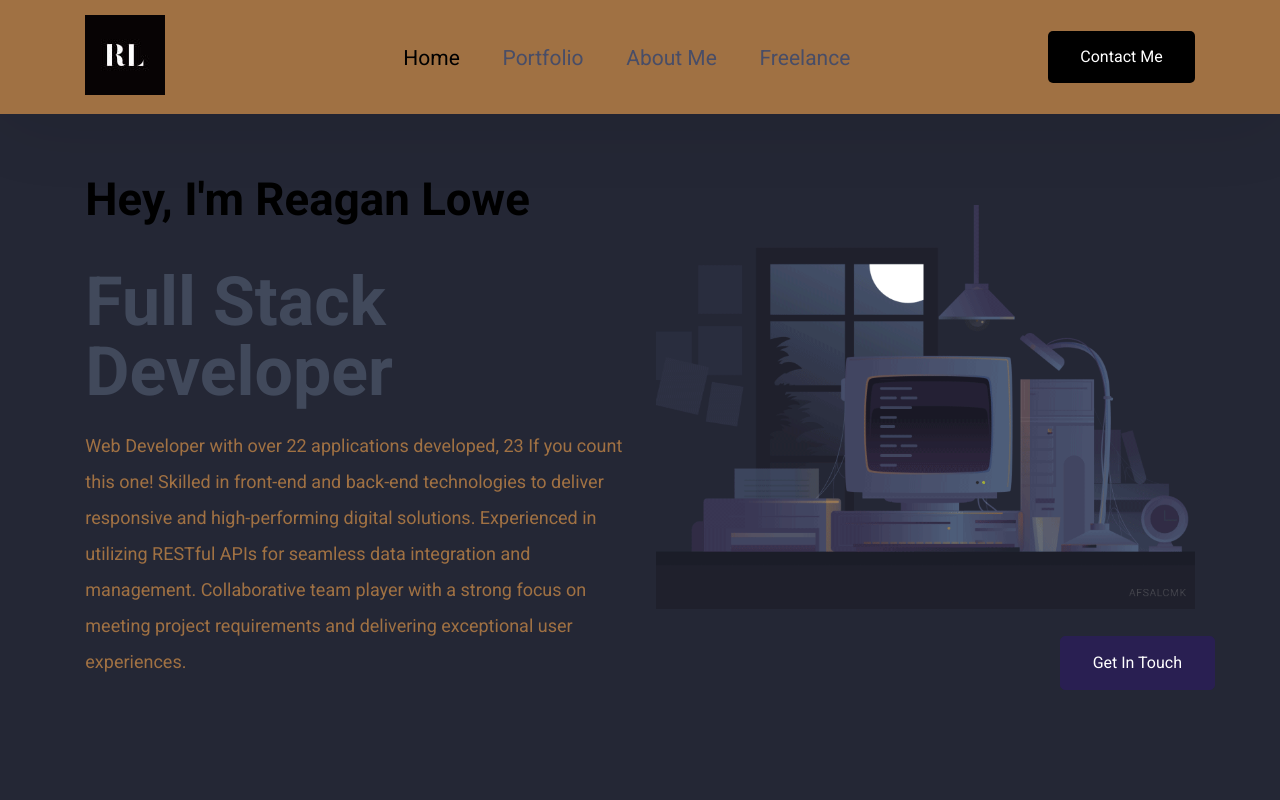
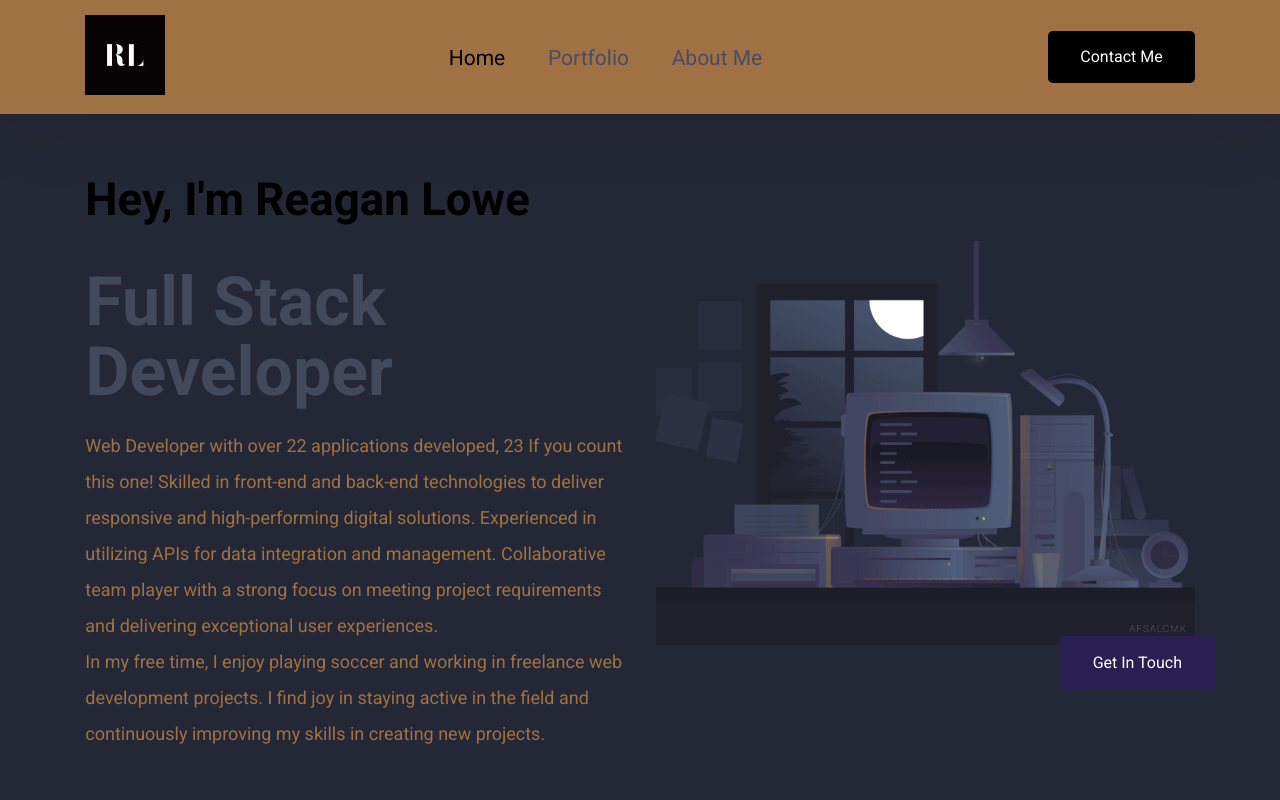
Before and after one commit to reagan1440/portfolio, a React (Create React App) app: page / in a window 1280 px wide. Shown: the top 800 px of the page. Built offline with nearby package versions, Linux system fonts and the light colour scheme.

Commit message:
new portfolio website

```diff
--- a/src/Pages/Home/Footer.jsx
+++ b/src/Pages/Home/Footer.jsx
@@ -72,7 +72,7 @@ function Footer() {
                 to="testimonial"
                 className="text-md"
               >
-                Testimonials
+                {/* Testimonials */}
               </Link>
             </li>
           </ul>
--- a/src/Pages/Home/HeroSection.jsx
+++ b/src/Pages/Home/HeroSection.jsx
@@ -13,12 +13,10 @@ export default function HeroSection() {
             Developer
           </h1>
           <p className="hero--section-description">
-            Web Developer with over 22 applications developed, 23 If you count this one! Skilled in
-            front-end and back-end technologies to deliver responsive and
-            high-performing digital solutions. Experienced in utilizing RESTful
-            APIs for seamless data integration and management. Collaborative
-            team player with a strong focus on meeting project requirements and
-            delivering exceptional user experiences.
+
+Web Developer with over 22 applications developed, 23 If you count this one! Skilled in front-end and back-end technologies to deliver responsive and high-performing digital solutions. Experienced in utilizing APIs for data integration and management. Collaborative team player with a strong focus on meeting project requirements and delivering exceptional user experiences. <br></br>
+
+In my free time, I enjoy playing soccer and working in freelance web development projects. I find joy in staying active in the field and continuously improving my skills in creating new projects.
           </p>
           {/* Button positioned at the bottom-right corner */}
           <button
--- a/src/Pages/Home/MyPortfolio.jsx
+++ b/src/Pages/Home/MyPortfolio.jsx
@@ -25,7 +25,7 @@ export default function MyPortfolio () {
   </svg>
   Visit My GitHub
 </a>
-<h2 className="section--heading">My Portfolio</h2>
+<h2 className="section--heading">My Recent Projects</h2>
 
 </div>
 
--- a/src/Pages/Home/Navbar.jsx
+++ b/src/Pages/Home/Navbar.jsx
@@ -100,7 +100,7 @@ function Navbar() {
               to="testimonial"
               className="navbar--content"
             >
-              Freelance
+              {/* Freelance */}
             </Link>
           </li>
         </ul>
--- a/src/data/index.json
+++ b/src/data/index.json
@@ -77,6 +77,34 @@
 
     "portfolio": [
         {
+            "id": "10",
+            "src": "./img/Screenshot (44).png",
+            "title": "Echos of Astra",
+            "description": "Meet Astra our AI dream interpretor, Astra allows you to save past interpretations and learns to recoginze patterns within your dreams to give a more accurate intrepation everytime you journal one. Developed collaboratively with my team, Astra represents our collective effort to enhance your dream analysis experience. ",
+            "link": "https://echoes-of-astra.onrender.com/dreamInterpretation"
+          },
+          {
+            "id": "5",
+            "src": "./img/Screenshot (25).png",
+            "title": "Roomeo",
+            "description": "This appliction developed by my team and I, is a roomate matching website designed to find you the perfect roomate based in Miami, simply sign up, fill out our detailed survey, and find your perfect roomate",
+            "link": "https://roomeo-54bd0cc57e2b.herokuapp.com/"
+        },
+        {
+            "id": "4",
+            "src": "./img/Demo.gif",
+            "title": "Cryptos and Comics",
+            "description": "I contributed to a team project creating a cryptocurrency tracker app that also features random jokes. Combining real-time crypto data with humor, our app offers an engaging and entertaining user experience.",
+            "link": "https://dannysaravia001.github.io/Cryptos-and-Comics/"
+        },
+        {
+            "id": "9",
+            "src": "./img/Screenshot (35).png",
+            "title": "Tech Blog",
+            "description": "This application is a CMS-style blog site similar to a Wordpress site, where developers can publish their blog posts and comment on other developers’ posts as well.",
+            "link": "https://stark-coast-30123-1fdb6d955941.herokuapp.com/"
+        },
+        {
             "id": "1",
             "src": "./img/Screenshot (19).png",
             "title": "Weather Dashboard",
@@ -98,20 +126,6 @@
             "link": "https://reagan1440.github.io/password-generator/"
         },
         {
-            "id": "4",
-            "src": "./img/Demo.gif",
-            "title": "Cryptos and Comics",
-            "description": "I contributed to a team project creating a cryptocurrency tracker app that also features random jokes. Combining real-time crypto data with humor, our app offers an engaging and entertaining user experience.",
-            "link": "https://dannysaravia001.github.io/Cryptos-and-Comics/"
-        },
-        {
-            "id": "5",
-            "src": "./img/Screenshot (25).png",
-            "title": "Roomeo",
-            "description": "This appliction developed by my team and I, is a roomate matching website designed to find you the perfect roomate based in Miami, simply sign up, fill out our detailed survey, and find your perfect roomate",
-            "link": "https://roomeo-54bd0cc57e2b.herokuapp.com/"
-        },
-        {
             "id": "6",
             "src": "./img/Screenshot (26).png",
             "title": "Horiseon",
@@ -124,13 +138,6 @@
             "title": "Work Day Scheduler",
             "description": "This calendar application allows a user to save events for each hour of a typical working day 9am-5pm",
             "link": "https://reagan1440.github.io/work-calendar/"
-        },
-        {
-            "id": "9",
-            "src": "./img/Screenshot (35).png",
-            "title": "Tech Blog",
-            "description": "This application is a CMS-style blog site similar to a Wordpress site, where developers can publish their blog posts and comment on other developers’ posts as well.",
-            "link": "https://stark-coast-30123-1fdb6d955941.herokuapp.com/"
         }
     ],
     "testimonial": [
```
Also changed, not shown: public/img/Screenshot (44).png (added).
